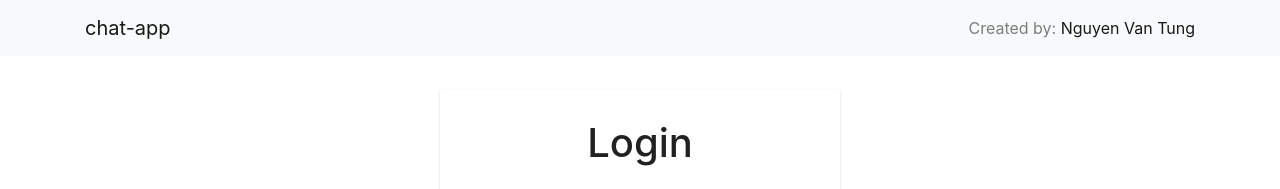
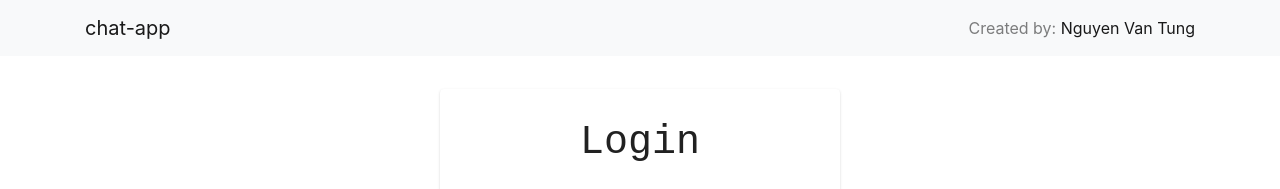
Before and after one commit to tungnguyenvan/chat-app, a React (Create React App) app in the folder web/chat-app/: page / in a window 1280 px wide. Shown: the top 189 px of the page. Built offline with nearby package versions, Linux system fonts and the light colour scheme.

Commit message:
+ change text font title

```diff
--- a/web/chat-app/src/components/LoginForm.css
+++ b/web/chat-app/src/components/LoginForm.css
@@ -6,5 +6,6 @@
     margin-top: 3%
 }
 .title {
-    margin-top: 10pt
+    margin-top: 10pt;
+    font-family: 'Courier New', Courier, monospace
 }
```
